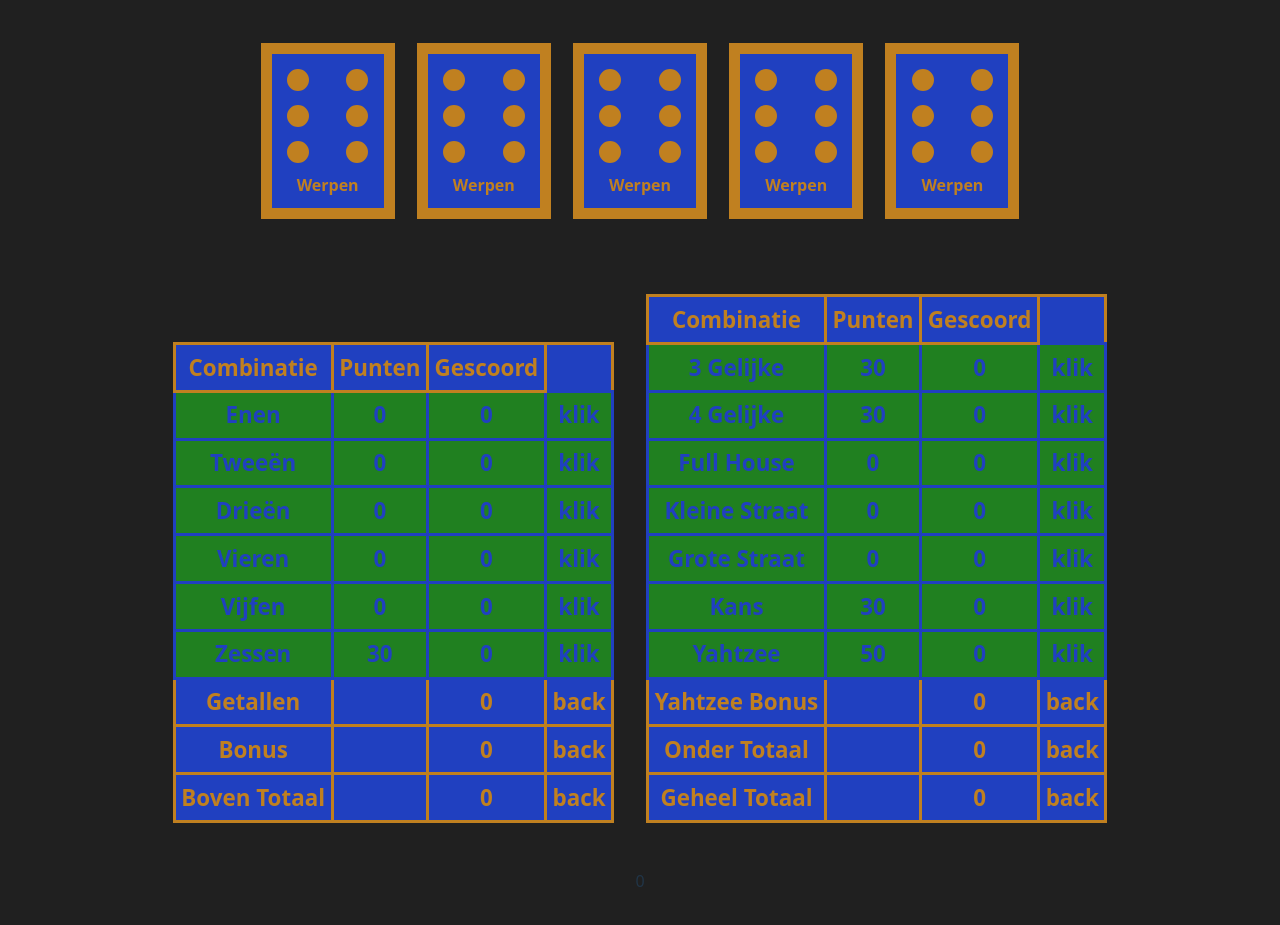
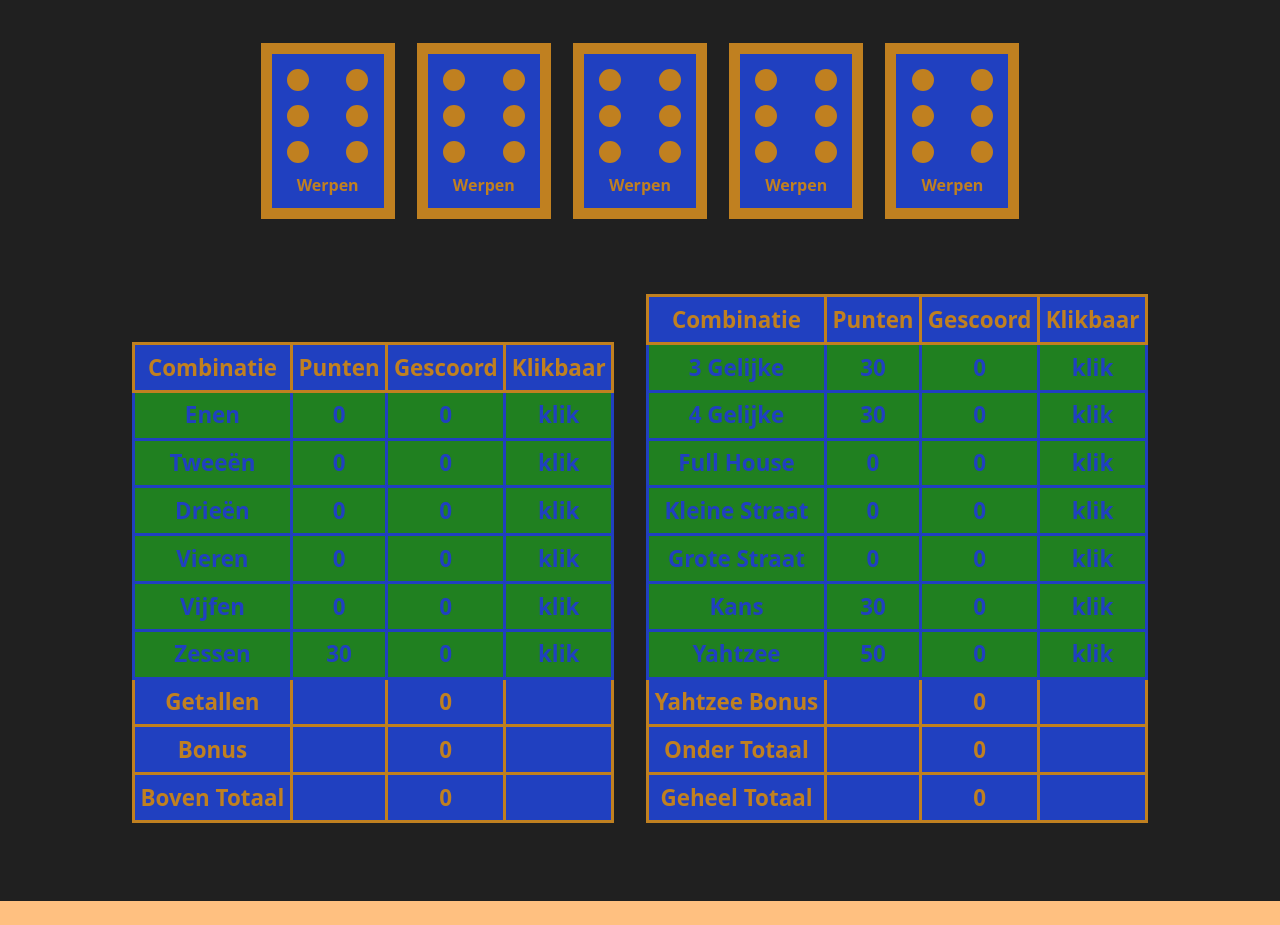
Before and after one commit to janderkkotlarski/vue_yahtzee, a Vue app: page / in a window 1280 px wide. After the commit the page ends 901 px from the top, so only its background shows below. Built offline with nearby package versions, Linux system fonts and the light colour scheme.

Commit message:
Added some functionality and refactored some more

```diff
--- a/src/components/Scorer.vue
+++ b/src/components/Scorer.vue
@@ -236,23 +236,35 @@ const multiYahtzee = () => {
     moreYahtzee = arrayEntry(scoreLower.scores, 'id', 'yahtzee').final === 50 && yahtzeeNumber.value != 0;
 };
 
-const reklik = list => {};
-
-const klikable = () => {
-    for (const entry of scoreUpper.scores) {
-        if (entry.locked != back && entry.locked != lack && entry.locked != lock) {
+const deklak = list => {
+    for (const entry of list) {
+        if (entry.locked === klak) {
             entry.locked = klik;
         }
     }
+};
 
+const klikable = () => {
+    deklak(scoreUpper.scores);
+    deklak(scoreLower.scores);
+
+    if (moreYahtzee) {
         if (
-        moreYahtzee &&
-        (arrayEntry(scoreUpper.scores, 'id', yahtzeeNumber.value).locked != lock ||
-            lockCount(scoreLower.scores) + 3 < scoreLower.scores.length)
+            arrayEntry(scoreUpper.scores, 'id', yahtzeeNumber.value).locked != lock ||
+            lockCount(scoreLower.scores) + 3 < scoreLower.scores.length
         ) {
             for (const entry of scoreUpper.scores) {
                 if (entry.locked === klik && entry.id != yahtzeeNumber.value) {
                     entry.locked = klak;
+                }
+            }
+        }
+
+        if (arrayEntry(scoreUpper.scores, 'id', yahtzeeNumber.value).locked != lock) {
+            for (const entry of scoreLower.scores) {
+                if (entry.locked === klik) {
+                    entry.locked = klak;
+                }
             }
         }
     }
@@ -319,8 +331,6 @@ const fullyLocking = list => {
     return lockCount(list) + lackCount(list) === list.length;
 };
 
-const lockered = ref(0);
-
 const sumLower = () => {
     const scores = scoreLower.scores;
     const summed = finalSummer(scores);
@@ -331,25 +341,17 @@ const sumLower = () => {
         summed + extraYahtzee.value * 100 + arrayEntry(scoreUpper.scores, 'id', 'upper').final;
 
     if (fullyLocking(scoreUpper.scores)) {
-        ++lockered.value;
         lockList(scores);
     }
 };
 
-const recounter = ref(0);
-
-const stopping = ref(0);
-
 const recount = () => {
-    ++recounter.value;
-
     countMultiples();
     multiYahtzee();
     klikable();
     summing();
 
     countUpper();
-    // ++stopping.value;
     sumUpper();
 
     countLower();
@@ -358,28 +360,28 @@ const recount = () => {
 
 recount();
 
-const yahtzeeEyesLocked = index => {
-    for (let eyes = 1; eyes <= valueMax; ++eyes) {
-        if (arrayEntry(multiples.counts, 'id', eyes).count === diceAmount) {
+const yahtzeeClicking = index => {
     return (
-                index === eyes ||
-                (arrayEntry(scoreUpper.scores, 'id', eyes).locked === lock && typeof index != 'number') ||
+        index === yahtzeeNumber.value ||
+        (arrayEntry(scoreUpper.scores, 'id', yahtzeeNumber.value).locked === lock && typeof index != 'number') ||
         lockCount(scoreLower.scores) + 3 === scoreLower.scores.length
     );
-        }
+};
+
+const kliksplay = locked => {
+    if (locked === klik) {
+        return klik;
     }
 
-    return true;
+    return ' ';
 };
-
-const locker = ref(0);
 
 const lockEntry = (box, index) => {
     const score = arrayEntry(box.scores, 'id', index);
 
     if (score.locked === klik && typeof score.scored === 'number') {
         // If another yahtzee is scored, restrict scoring to official multiple yahtzee bonus scoring rules
-        if (moreYahtzee ? yahtzeeEyesLocked(index) : true) {
+        if (moreYahtzee ? yahtzeeClicking(index) : true) {
             // When another yahtzee is scored, up the bonus
             if (moreYahtzee) {
                 ++extraYahtzee.value;
@@ -387,8 +389,6 @@ const lockEntry = (box, index) => {
 
             score.final = score.scored;
             score.locked = lock;
-
-            ++locker.value;
 
             rolling(number);
             recount();
@@ -434,6 +434,7 @@ const uptick = index => {
                 <th>Combinatie</th>
                 <th>Punten</th>
                 <th>Gescoord</th>
+                <th>Klikbaar</th>
             </tr>
             <tr
                 @click="lockEntry(scoreUpper, score.id)"
@@ -444,7 +445,7 @@ const uptick = index => {
                 <td>{{ score.title }}</td>
                 <td>{{ score.scored }}</td>
                 <td>{{ score.final }}</td>
-                <td>{{ score.locked }}</td>
+                <td>{{ kliksplay(score.locked) }}</td>
             </tr>
         </table>
     </div>
@@ -455,6 +456,7 @@ const uptick = index => {
                 <th>Combinatie</th>
                 <th>Punten</th>
                 <th>Gescoord</th>
+                <th>Klikbaar</th>
             </tr>
             <tr
                 @click="lockEntry(scoreLower, score.id)"
@@ -465,13 +467,11 @@ const uptick = index => {
                 <td>{{ score.title }}</td>
                 <td>{{ score.scored }}</td>
                 <td>{{ score.final }}</td>
-                <td>{{ score.locked }}</td>
+                <td>{{ kliksplay(score.locked) }}</td>
             </tr>
         </table>
     </div>
 
     <br />
     <br />
-
-    <div>{{ lockered }}</div>
 </template>
```
Lines whose indentation alone changed are shown as unchanged.
